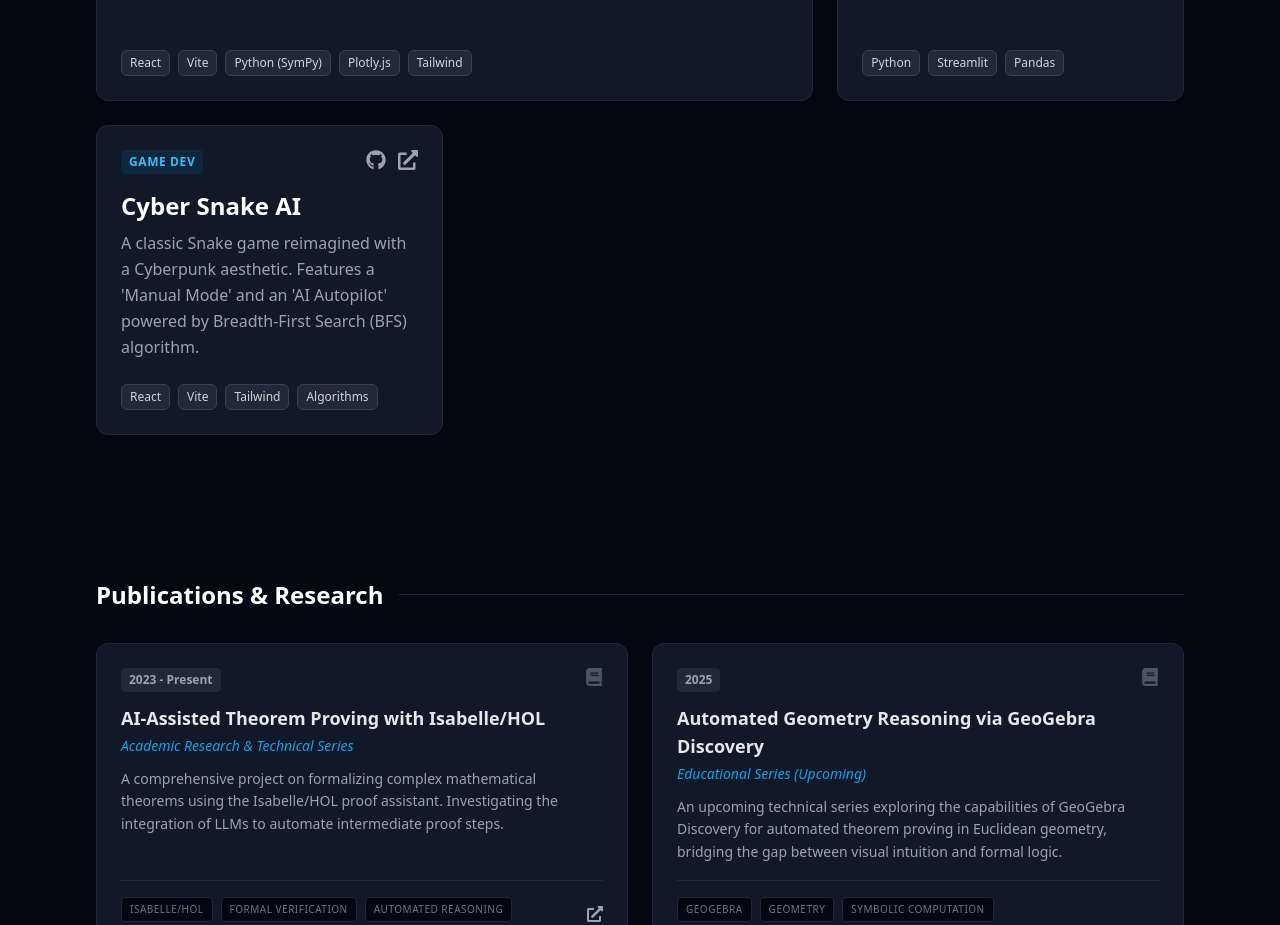
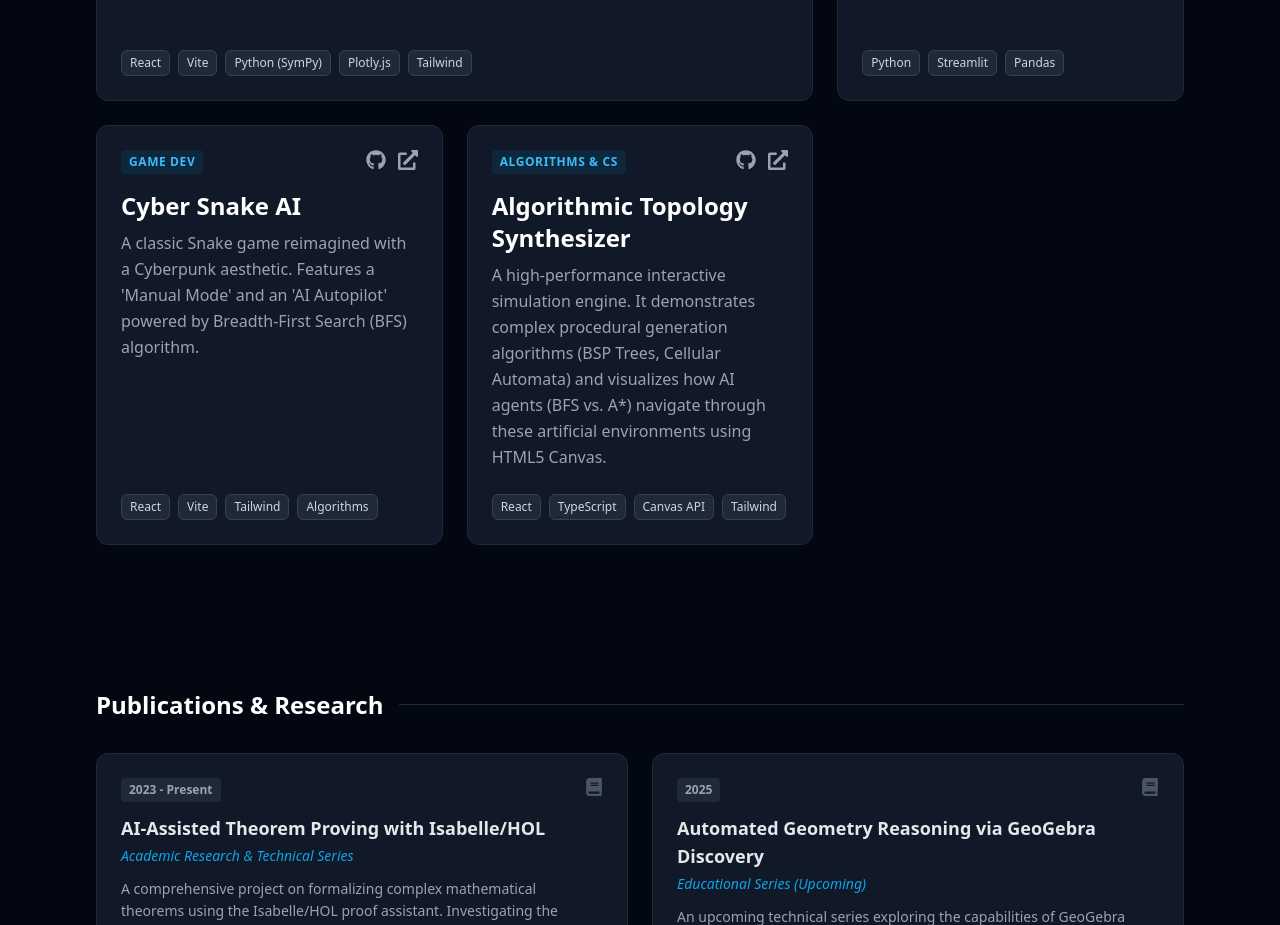
Before and after one commit to EfeArslan-Git-Hub/Efe-Arslan-Portfolio, a React (Vite) app: page / in a window 1280 px wide. Shown: the part 1760-2685 px from the top of the page. Built offline with nearby package versions, Linux system fonts and the light colour scheme.

Commit message:
Efe-Arslan-Portfolio

```diff
--- a/src/data/portfolio.js
+++ b/src/data/portfolio.js
@@ -93,7 +93,16 @@ export const projects = [
         category: "Game Dev",
         span: "col-span-1 row-span-1"
     },
-
+    {
+        id: 8,
+        title: "Algorithmic Topology Synthesizer",
+        desc: "A high-performance interactive simulation engine. It demonstrates complex procedural generation algorithms (BSP Trees, Cellular Automata) and visualizes how AI agents (BFS vs. A*) navigate through these artificial environments using HTML5 Canvas.",
+        techStack: ["React", "TypeScript", "Canvas API", "Tailwind"],
+        link: "https://algorithmic-topology-synthesizer.vercel.app/",
+        githubUrl: "https://github.com/EfeArslan-Git-Hub/Algorithmic-Topology-Synthesizer",
+        category: "Algorithms & CS",
+        span: "col-span-1"
+    },
 
 ];
 
```
